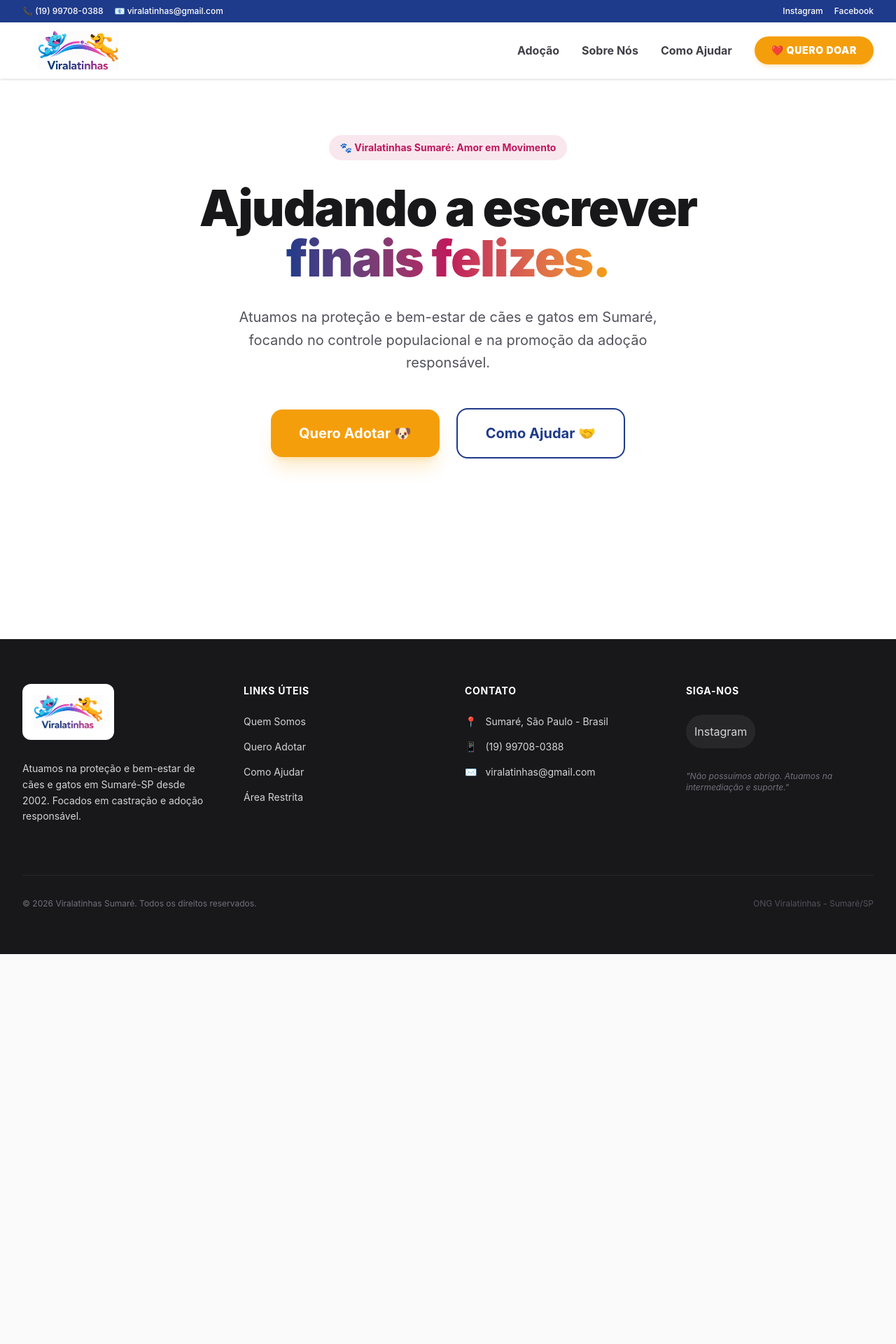
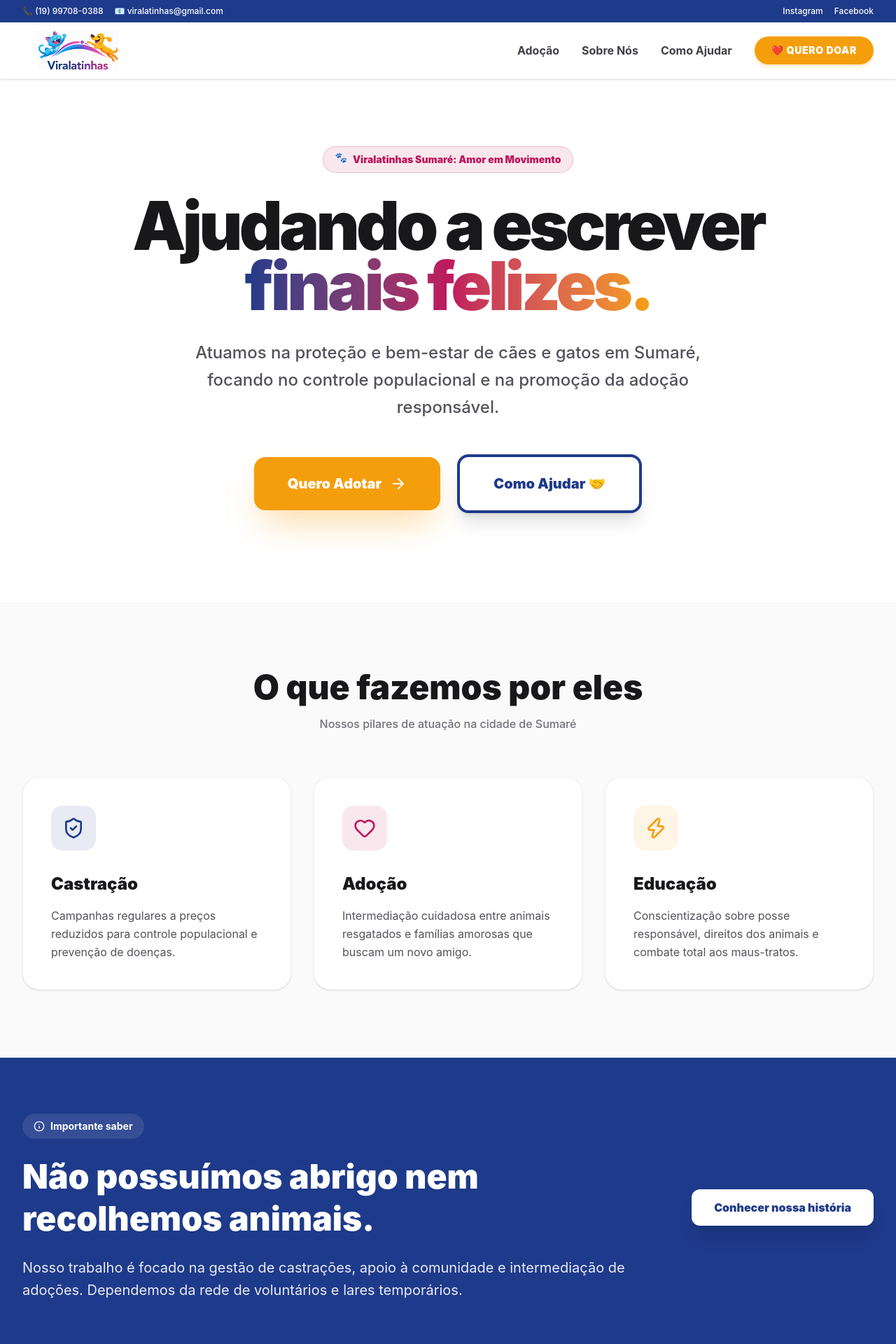
Before and after one commit to wendelmax/ong-animal-app, a Next.js app in the folder apps/web/: page / in a window 1280 px wide. Shown: the top 1920 px of the page at 70% size. Before the commit the page ends 1363 px from the top, so only its background shows below. Built offline with nearby package versions, Linux system fonts and the light colour scheme.

Commit message:
style: complete homepage overhaul with vibrant design and feature sections

```diff
--- a/apps/web/package.json
+++ b/apps/web/package.json
@@ -26,6 +26,7 @@
     "cross-env": "^7.0.3",
     "dotenv": "^16.4.7",
     "graphql": "^16.8.1",
+    "lucide-react": "^1.14.0",
     "next": "^16.2.6",
     "payload": "^3.0.0",
     "react": "19.0.0",
--- a/apps/web/src/app/(frontend)/page.tsx
+++ b/apps/web/src/app/(frontend)/page.tsx
@@ -1,6 +1,7 @@
 import Link from 'next/link'
 import React from 'react'
 import './styles.css'
+import { Heart, ShieldCheck, Zap, Info, ArrowRight } from 'lucide-react'
 
 export const metadata = {
   title: 'Viralatinhas Sumaré | Proteção e Bem-Estar Animal',
@@ -11,35 +12,37 @@
   return (
     <div className="min-h-screen bg-white">
       {/* Hero Section */}
-      <section className="relative py-20 overflow-hidden">
-        <div className="absolute top-0 left-0 w-full h-full bg-gradient-to-br from-brand-blue/5 via-brand-magenta/5 to-brand-orange/5 -z-10" />
+      <section className="relative pt-24 pb-32 overflow-hidden">
+        {/* Background Decorative Elements */}
+        <div className="absolute top-0 right-0 -mr-20 -mt-20 w-96 h-96 bg-brand-orange/10 rounded-full blur-3xl -z-10 animate-pulse" />
+        <div className="absolute bottom-0 left-0 -ml-20 -mb-20 w-96 h-96 bg-brand-magenta/10 rounded-full blur-3xl -z-10" />
 
-        <div className="max-w-7xl mx-auto px-4 sm:px-6 lg:px-8 text-center">
-          <div className="inline-flex items-center px-4 py-2 rounded-full bg-brand-magenta/10 text-brand-magenta text-sm font-bold mb-8">
-            🐾 Viralatinhas Sumaré: Amor em Movimento
+        <div className="max-w-7xl mx-auto px-4 sm:px-6 lg:px-8 text-center relative">
+          <div className="inline-flex items-center gap-2 px-4 py-2 rounded-full bg-brand-magenta/10 text-brand-magenta text-sm font-black mb-8 border border-brand-magenta/20">
+            <span className="animate-bounce">🐾</span> Viralatinhas Sumaré: Amor em Movimento
           </div>
 
-          <h1 className="text-5xl md:text-7xl font-black text-zinc-900 tracking-tight mb-8">
+          <h1 className="text-6xl md:text-8xl font-black text-zinc-900 tracking-tighter mb-8 leading-[0.9]">
             Ajudando a escrever <br />
             <span className="text-transparent bg-clip-text bg-gradient-to-r from-brand-blue via-brand-magenta to-brand-orange">
               finais felizes.
             </span>
           </h1>
 
-          <p className="mt-4 text-xl text-zinc-600 max-w-2xl mx-auto leading-relaxed mb-12">
+          <p className="mt-8 text-xl md:text-2xl text-zinc-600 max-w-3xl mx-auto leading-relaxed mb-12 font-medium">
             Atuamos na proteção e bem-estar de cães e gatos em Sumaré, focando no controle populacional e na promoção da adoção responsável.
           </p>
 
           <div className="flex flex-col sm:flex-row justify-center items-center gap-6">
             <Link
               href="/animais"
-              className="w-full sm:w-auto px-10 py-5 bg-brand-orange text-white text-xl font-bold rounded-2xl shadow-xl shadow-brand-orange/20 hover:scale-105 transition-all"
+              className="w-full sm:w-auto px-12 py-6 bg-brand-orange text-white text-xl font-black rounded-2xl shadow-2xl shadow-brand-orange/40 hover:scale-105 transition-all flex items-center justify-center gap-3"
             >
-              Quero Adotar 🐶
+              Quero Adotar <ArrowRight className="w-6 h-6" />
             </Link>
             <Link
               href="/como-ajudar"
-              className="w-full sm:w-auto px-10 py-5 bg-white border-2 border-brand-blue text-brand-blue text-xl font-bold rounded-2xl hover:bg-brand-blue/5 transition-all"
+              className="w-full sm:w-auto px-12 py-6 bg-white border-4 border-brand-blue text-brand-blue text-xl font-black rounded-2xl hover:bg-brand-blue hover:text-white transition-all shadow-xl"
             >
               Como Ajudar 🤝
             </Link>
@@ -47,7 +50,65 @@
         </div>
       </section>
 
-      {/* Quick Stats or Features could go here */}
+      {/* Features Grid */}
+      <section className="py-24 bg-zinc-50 border-y border-zinc-100">
+        <div className="max-w-7xl mx-auto px-4 sm:px-6 lg:px-8">
+          <div className="text-center mb-16">
+            <h2 className="text-3xl md:text-5xl font-black text-zinc-900 mb-4">O que fazemos por eles</h2>
+            <p className="text-zinc-500 font-medium">Nossos pilares de atuação na cidade de Sumaré</p>
+          </div>
+
+          <div className="grid grid-cols-1 md:grid-cols-3 gap-8">
+            <div className="bg-white p-10 rounded-3xl shadow-sm border border-zinc-100 hover:shadow-xl transition-all group">
+              <div className="w-16 h-16 bg-brand-blue/10 rounded-2xl flex items-center justify-center text-brand-blue mb-8 group-hover:scale-110 transition-transform">
+                <ShieldCheck className="w-8 h-8" />
+              </div>
+              <h3 className="text-2xl font-black text-zinc-900 mb-4">Castração</h3>
+              <p className="text-zinc-600 leading-relaxed">Campanhas regulares a preços reduzidos para controle populacional e prevenção de doenças.</p>
+            </div>
+
+            <div className="bg-white p-10 rounded-3xl shadow-sm border border-zinc-100 hover:shadow-xl transition-all group">
+              <div className="w-16 h-16 bg-brand-magenta/10 rounded-2xl flex items-center justify-center text-brand-magenta mb-8 group-hover:scale-110 transition-transform">
+                <Heart className="w-8 h-8" />
+              </div>
+              <h3 className="text-2xl font-black text-zinc-900 mb-4">Adoção</h3>
+              <p className="text-zinc-600 leading-relaxed">Intermediação cuidadosa entre animais resgatados e famílias amorosas que buscam um novo amigo.</p>
+            </div>
+
+            <div className="bg-white p-10 rounded-3xl shadow-sm border border-zinc-100 hover:shadow-xl transition-all group">
+              <div className="w-16 h-16 bg-brand-orange/10 rounded-2xl flex items-center justify-center text-brand-orange mb-8 group-hover:scale-110 transition-transform">
+                <Zap className="w-8 h-8" />
+              </div>
+              <h3 className="text-2xl font-black text-zinc-900 mb-4">Educação</h3>
+              <p className="text-zinc-600 leading-relaxed">Conscientização sobre posse responsável, direitos dos animais e combate total aos maus-tratos.</p>
+            </div>
+          </div>
+        </div>
+      </section>
+
+      {/* Warning Disclaimer Section */}
+      <section className="py-20 bg-brand-blue text-white overflow-hidden relative">
+        <div className="max-w-7xl mx-auto px-4 sm:px-6 lg:px-8 flex flex-col md:flex-row items-center gap-12">
+          <div className="flex-1">
+            <div className="inline-flex items-center gap-2 px-4 py-2 rounded-full bg-white/10 text-white text-sm font-bold mb-6">
+              <Info className="w-4 h-4" /> Importante saber
+            </div>
+            <h2 className="text-4xl md:text-5xl font-black mb-6 leading-tight">Não possuímos abrigo nem recolhemos animais.</h2>
+            <p className="text-xl text-brand-blue-100 opacity-90 leading-relaxed">
+              Nosso trabalho é focado na gestão de castrações, apoio à comunidade e intermediação de adoções.
+              Dependemos da rede de voluntários e lares temporários.
+            </p>
+          </div>
+          <div className="flex-shrink-0">
+            <Link
+              href="/quem-somos"
+              className="px-8 py-4 bg-white text-brand-blue font-black rounded-xl hover:bg-brand-orange hover:text-white transition-all shadow-xl"
+            >
+              Conhecer nossa história
+            </Link>
+          </div>
+        </div>
+      </section>
     </div>
   )
 }
```
Also changed, not shown: 1 other file (tests, documents, lock files or other folders).
